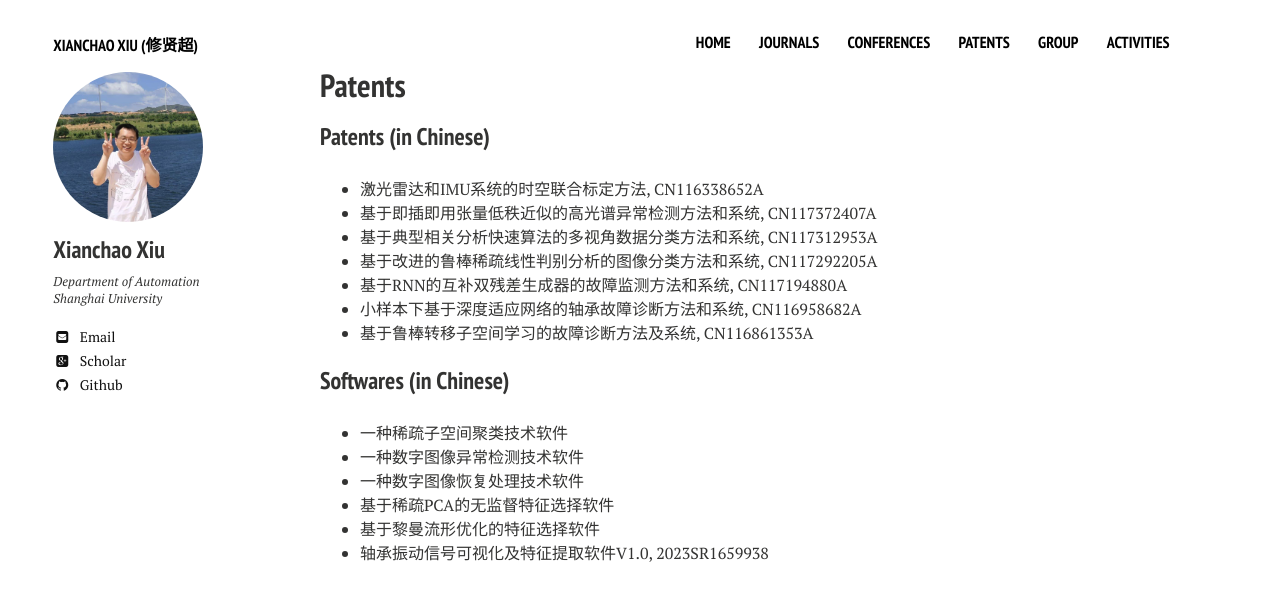
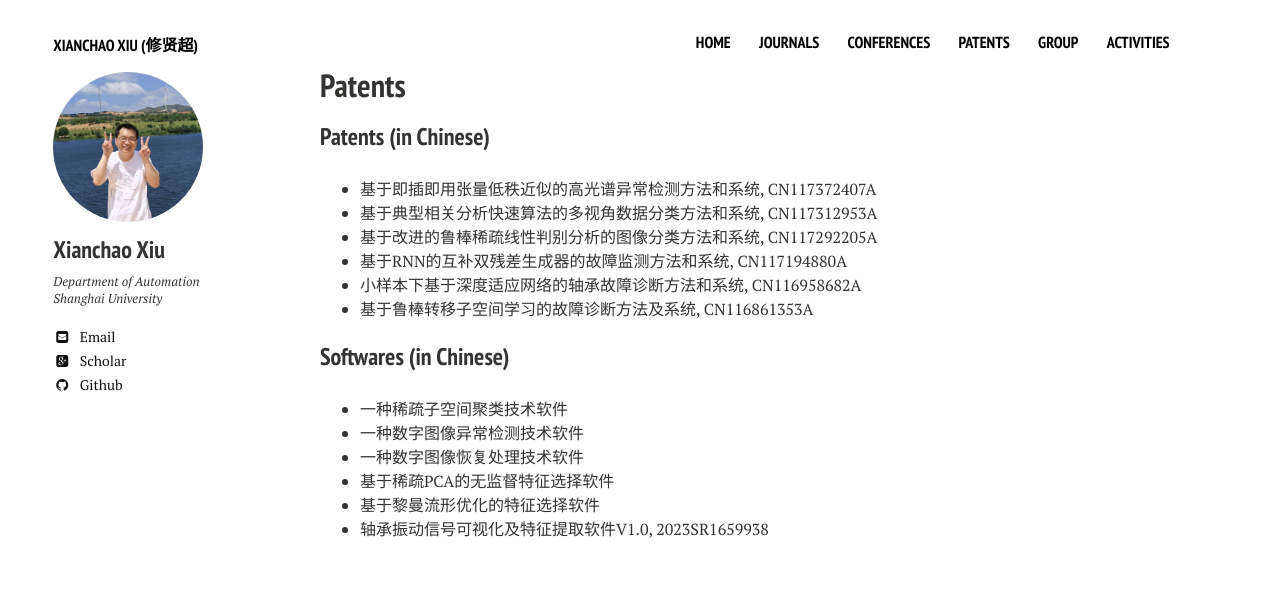
Before and after one commit to xianchaoxiu/xianchaoxiu.github.io, a Jekyll site: the page built from patents/index.md, in a window 1280 px wide. Shown: the top 601 px of the page. Built offline with Jekyll 4.4.1, drawn with Linux system fonts in a browser that asks for light colours; nearby versions of some CDN libraries.

Commit message:
Update index.md

```diff
--- a/patents/index.md
+++ b/patents/index.md
@@ -9,7 +9,6 @@ share: false
 
 
 ### Patents (in Chinese)
-* 激光雷达和IMU系统的时空联合标定方法, CN116338652A <br>
 * 基于即插即用张量低秩近似的高光谱异常检测方法和系统, CN117372407A <br>
 * 基于典型相关分析快速算法的多视角数据分类方法和系统, CN117312953A <br>
 * 基于改进的鲁棒稀疏线性判别分析的图像分类方法和系统, CN117292205A <br>
```
